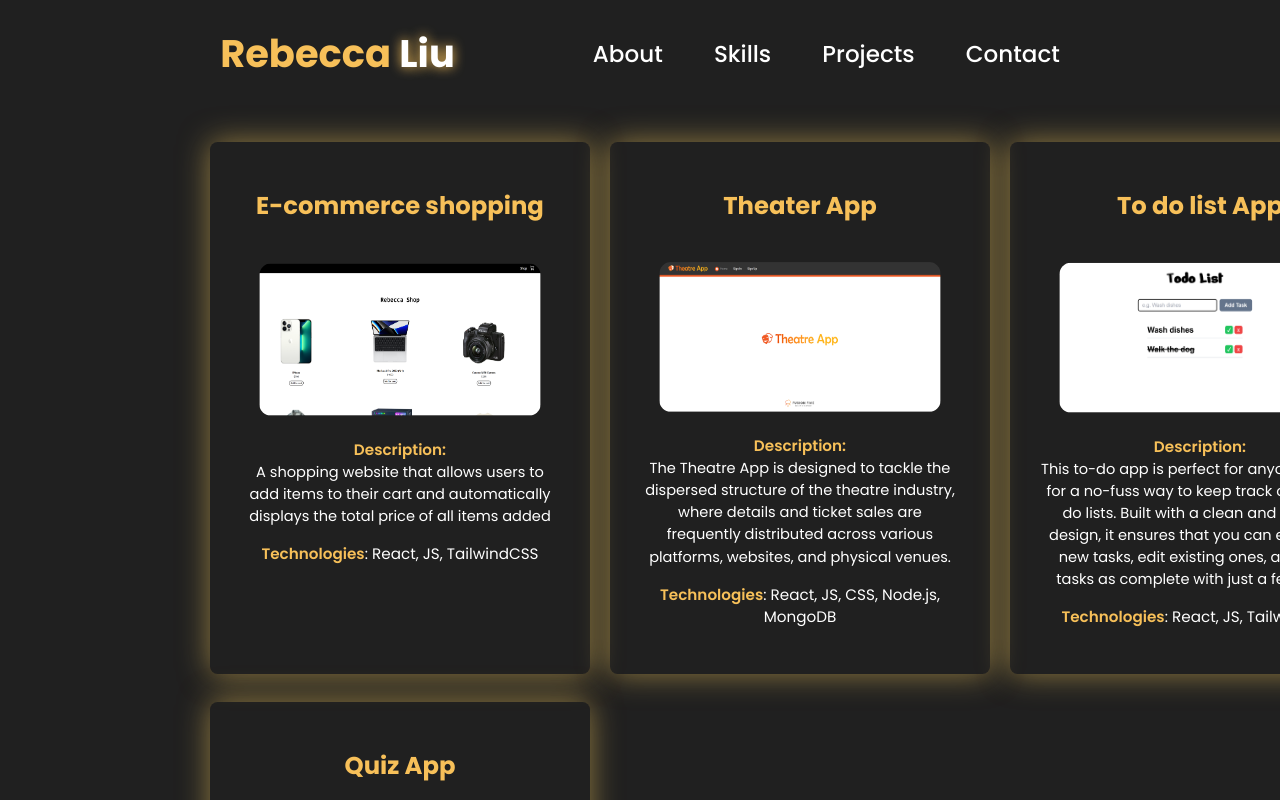
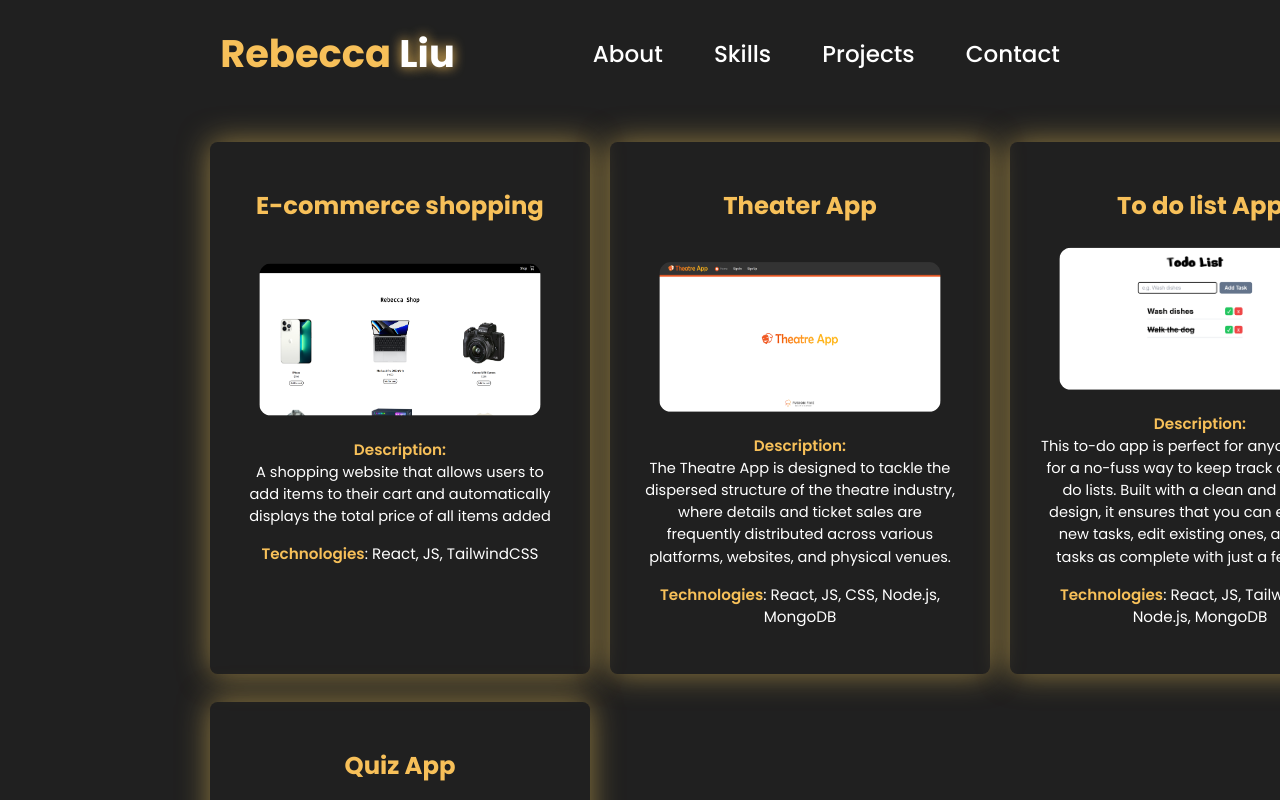
Before and after one commit to uilacceb/portfolio, a React (Vite) app in the folder client/: page /projects in a window 1280 px wide. Shown: the top 800 px of the page. Built offline with nearby package versions, Linux system fonts and the light colour scheme.

Commit message:
modified technologies for project 3

```diff
--- a/client/src/pages/Projects.jsx
+++ b/client/src/pages/Projects.jsx
@@ -37,7 +37,7 @@ const Projects = () => {
             title="To do list App"
             img={p3}
             description="This to-do app is perfect for anyone looking for a no-fuss way to keep track of their to-do lists. Built with a clean and intuitive design, it ensures that you can easily add new tasks, edit existing ones, and mark tasks as complete with just a few clicks."
-            technologies="React, JS, TailwindCSS"
+            technologies="React, JS, TailwindCSS, Node.js, MongoDB"
           />
         </Link>
         {/* project 4 */}
```
